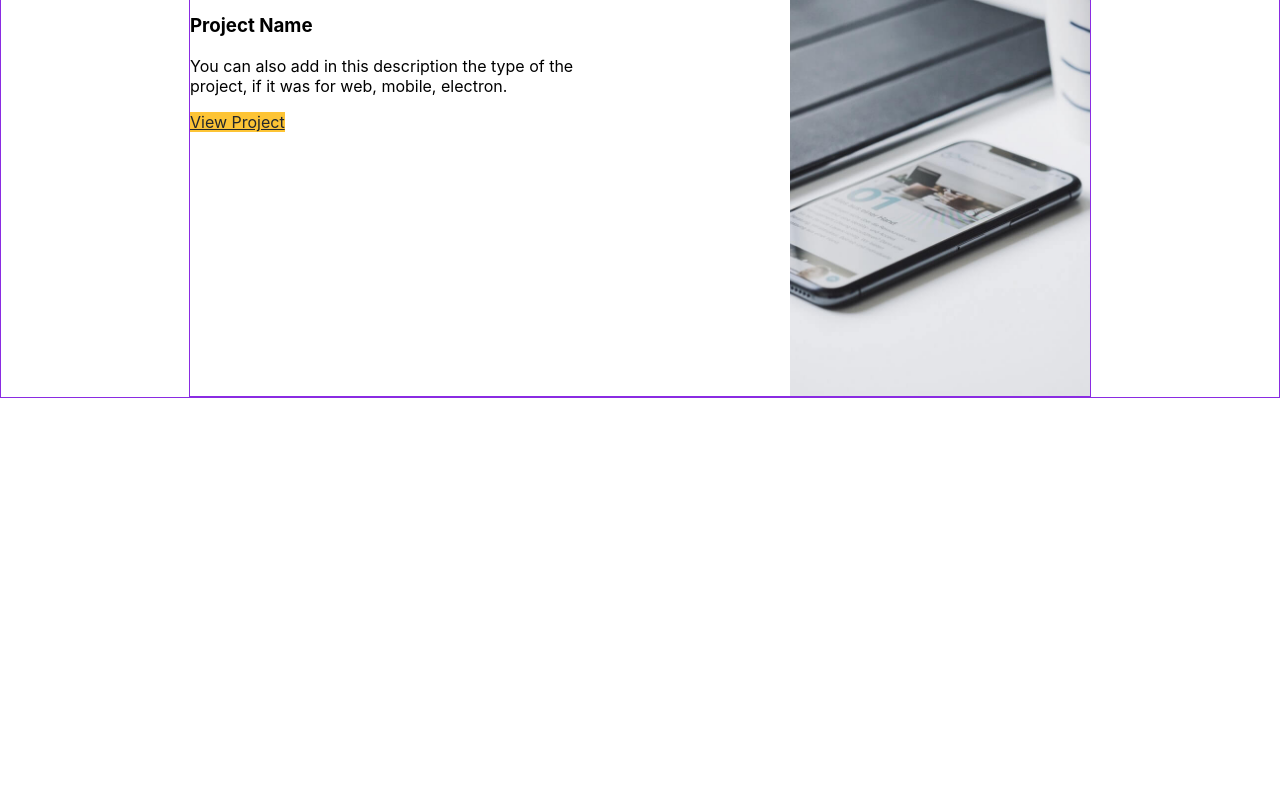
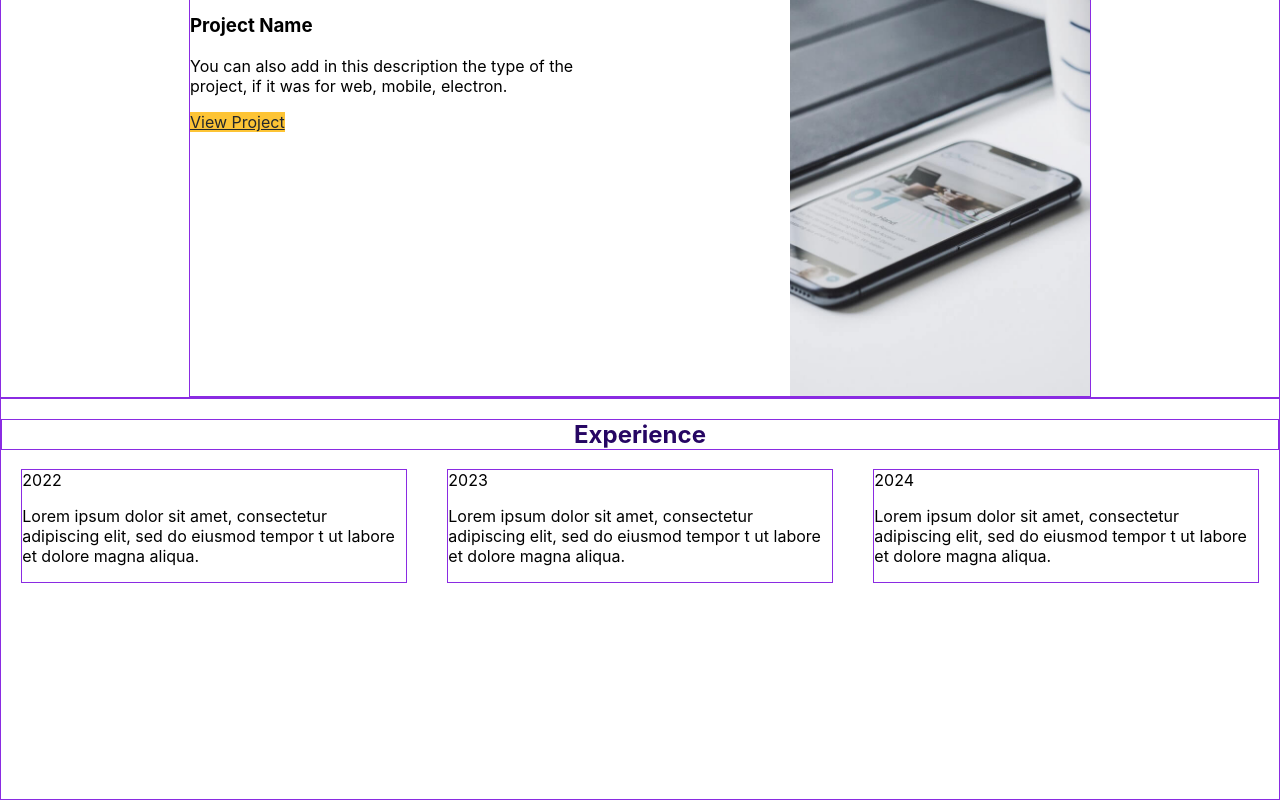
Before and after one commit to Renata-And/portfolio, a React app: page / in a window 1280 px wide. Shown: the part 2082-2882 px from the top of the page. Before the commit the page ends 2480 px from the top, so only its background shows below. Built offline with nearby package versions, Linux system fonts and the light colour scheme.

Commit message:
Created Experience section

```diff
--- a/src/App.tsx
+++ b/src/App.tsx
@@ -4,6 +4,7 @@ import { Header } from './layout/header/Header';
 import { Hero } from './layout/sections/hero/Hero';
 import { Skills } from './layout/sections/skills/Skills';
 import { Projects } from './layout/sections/projects/Projects';
+import { Experience } from './layout/sections/experience/Experience';
 
 
 function App() {
@@ -14,6 +15,7 @@ function App() {
         <Hero />
         <Skills />
         <Projects />
+        <Experience />
       </Main>
     </div>
   );
--- /dev/null
+++ b/src/layout/sections/experience/Experience.tsx
@@ -0,0 +1,23 @@
+import React from 'react'
+import styled from 'styled-components'
+import { SectionTitle } from '../../../components/SectionTitle'
+import { FlexWrapper } from '../../../components/FlexWrapper'
+import { Workplace } from './workplace/Workplace'
+
+export const Experience = () => {
+  return (
+    <StyledExperience>
+      <SectionTitle>Experience</SectionTitle>
+      <FlexWrapper justify={'space-around'} align={'center'}>
+        <Workplace year={2022} text={'Lorem ipsum dolor sit amet, consectetur adipiscing elit, sed do eiusmod tempor t ut labore et dolore magna aliqua.'} />
+        <Workplace year={2023} text={'Lorem ipsum dolor sit amet, consectetur adipiscing elit, sed do eiusmod tempor t ut labore et dolore magna aliqua.'} />
+        <Workplace year={2024} text={'Lorem ipsum dolor sit amet, consectetur adipiscing elit, sed do eiusmod tempor t ut labore et dolore magna aliqua.'} />
+      </FlexWrapper>
+    </StyledExperience>
+  )
+}
+
+const StyledExperience = styled.section`
+  min-height: 50vh;
+  border: 1px solid blueviolet;
+`
--- /dev/null
+++ b/src/layout/sections/experience/workplace/Workplace.tsx
@@ -0,0 +1,28 @@
+import React from 'react'
+import styled from 'styled-components'
+
+type WorkplacePropsType = {
+  year: number
+  text: string
+}
+
+export const Workplace = (props: WorkplacePropsType) => {
+  return (
+    <StyledWorkplace>
+      <Year>{props.year}</Year>
+      <Text>{props.text}</Text>
+    </StyledWorkplace>
+  )
+}
+
+const StyledWorkplace = styled.div`
+  max-width: 30%;
+  border: 1px solid blueviolet;
+`
+
+const Year = styled.span`
+
+`
+
+const Text = styled.p`
+`
```
